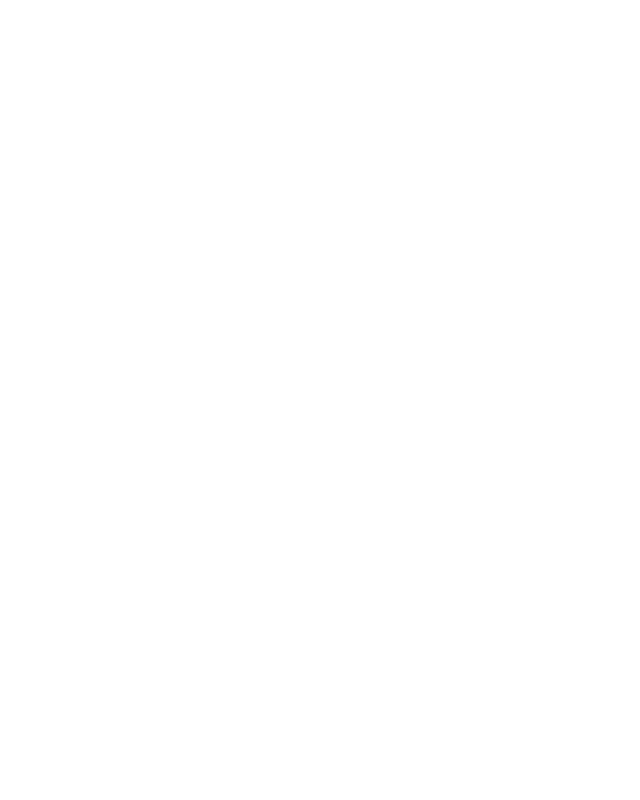
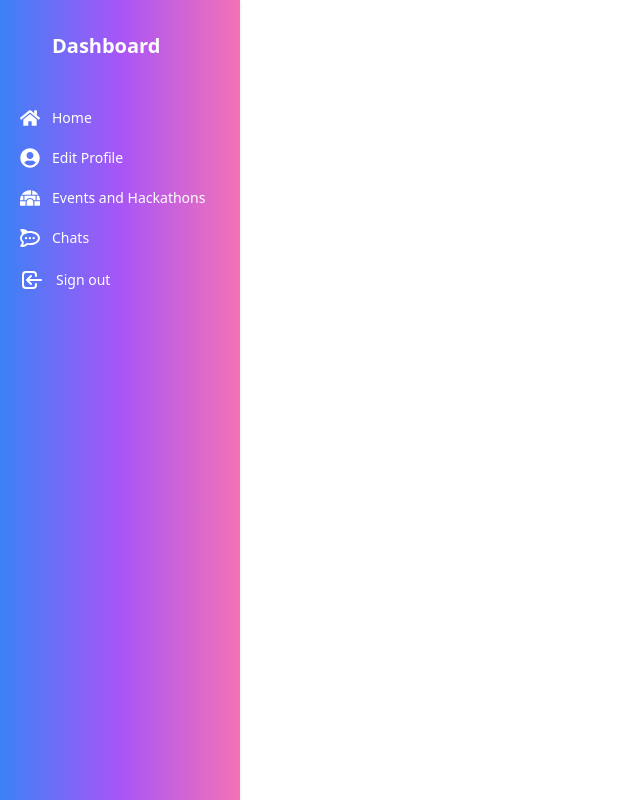
Before and after one commit to vaishnavi-3969/DevUnity, a React (Create React App) app: page /profile in a window 1280 px wide. Before the commit this address had no page. Shown: the whole page, without its empty margins (0-640 px from the left). Built offline with nearby package versions, Linux system fonts and the light colour scheme.

Commit message:
Added profile section

```diff
--- a/src/App.js
+++ b/src/App.js
@@ -1,6 +1,7 @@
 import { BrowserRouter, Route, Routes } from "react-router-dom";
 import Home from "./components/Home/Home";
 import Navbar from "./components/Home/Navbar";
+import Profile from "./components/Profile/Profile";
 import { useAuth0 } from "@auth0/auth0-react";
 
 function App() {
@@ -11,6 +12,7 @@
       <BrowserRouter>
         <Routes>
           <Route path="/" element={<Home/>} exact/>
+          <Route path="/profile" element={<Profile/>} exact/>
         </Routes>
         <div>
           {isAuthenticated && <Navbar/>}
--- /dev/null
+++ b/src/components/Profile/Profile.js
@@ -0,0 +1,10 @@
+import React from 'react';
+import Sidebar from './Sidebar';
+
+const Profile = () => {
+  return (
+    <Sidebar/>
+  )
+}
+
+export default Profile
--- /dev/null
+++ b/src/components/Profile/Sidebar.js
@@ -0,0 +1,83 @@
+import React from "react";
+import { FaUserCircle, FaHome, FaIgloo, FaRocketchat } from "react-icons/fa";
+
+export default function Sidebar() {
+    return (
+        <div className="flex">
+            <div className="flex flex-col h-screen p-3 bg-gradient-to-r from-blue-500 via-purple-500 to-pink-400 text-white shadow w-60">
+                <div className="space-y-3">
+                    <div className="flex items-center py-5 px-10">
+                        <h1 className="text-xl font-bold">Dashboard</h1>
+                    </div>
+                    <div className="flex-1">
+                        <ul className="pt-2 pb-4 space-y-1 text-sm">
+                            <li className="rounded-sm">
+                                <a
+                                    href="#"
+                                    className="flex items-center p-2 space-x-3 rounded-md cursor-pointer"
+                                >
+                                    <FaHome size={20}/>
+                                    <span>Home</span>
+                                </a>
+                            </li>
+                            <li className="rounded-sm">
+                                <a
+                                    href="#"
+                                    className="flex items-center p-2 space-x-3 rounded-md cursor-pointer"
+                                >
+
+                                    <FaUserCircle size={20}/>
+
+                                    <span>Edit Profile</span>
+                                </a>
+                            </li>
+                            <li className="rounded-sm">
+                                <a
+                                    href="#"
+                                    className="flex items-center p-2 space-x-3 rounded-md cursor-pointer"
+                                >
+                                    <FaIgloo size={20} />
+                                    <span>Events and Hackathons</span>
+                                </a>
+                            </li>
+                            <li className="rounded-sm">
+                                <a
+                                    href="#"
+                                    className="flex items-center p-2 space-x-3 rounded-md cursor-pointer"
+                                >
+                                    <FaRocketchat size={20} />
+                                    <span>Chats</span>
+                                </a>
+                            </li>
+                            <li className="rounded-sm">
+                                <a
+                                    href="#"
+                                    className="flex items-center p-2 space-x-3 rounded-md cursor-pointer"
+                                >
+                                    <svg
+                                        xmlns="http://www.w3.org/2000/svg"
+                                        className="w-6 h-6"
+                                        fill="none"
+                                        viewBox="0 0 24 24"
+                                        stroke="currentColor"
+                                        strokeWidth={2}
+                                    >
+                                        <path
+                                            strokeLinecap="round"
+                                            strokeLinejoin="round"
+                                            d="M11 16l-4-4m0 0l4-4m-4 4h14m-5 4v1a3 3 0 01-3 3H6a3 3 0 01-3-3V7a3 3 0 013-3h7a3 3 0 013 3v1"
+                                        />
+                                    </svg>
+                                    <span>Sign out</span>
+                                </a>
+                            </li>
+                        </ul>
+                    </div>
+                </div>
+            </div>
+            <div>
+
+            </div>
+        </div>
+    );
+}
```
